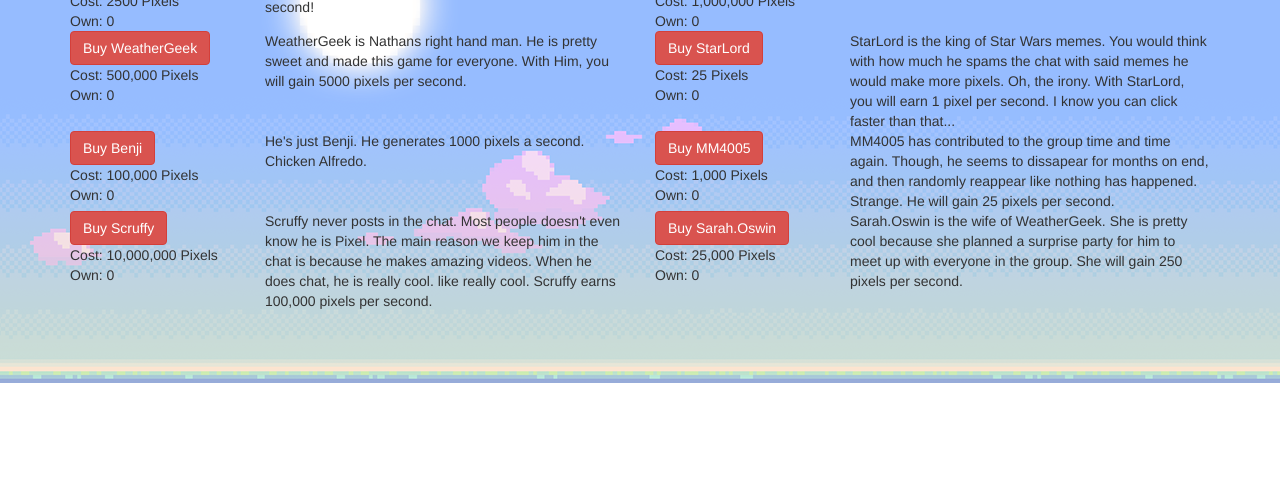
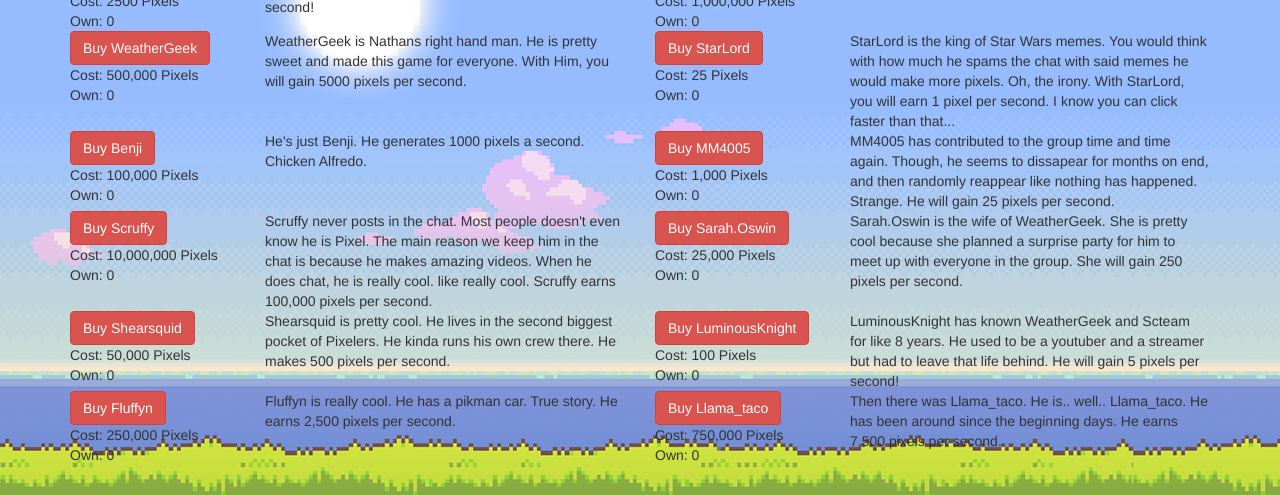
Before and after one commit to weathergeek96/PixelGame, a plain HTML site: page index.html in a window 1280 px wide. Shown: the part 417-912 px from the top of the page. Before the commit the page ends 800 px from the top, so only its background shows below. Drawn offline with nearby package versions, Linux system fonts and the light colour scheme.

Commit message:
Added more members. Fixed NaN bug.

```diff
--- a/css/main.css
+++ b/css/main.css
@@ -7,4 +7,5 @@ body {
     background-image: url("../images/background.png");
     background-repeat: no-repeat;
     background-attachment: fixed;
+    margin-bottom: 30px;
 }
--- a/index.html
+++ b/index.html
@@ -18,7 +18,7 @@
     <div class="row text-center"> <img class="img-responsive" src="images/logo.png" id="logo" alt="Pixel 4x29"></div>
     <div class="container">
         <div class="row">
-            <div class="col-sm-2">Total Pixels(P):</div>
+            <div class="col-sm-2">Total Pixels:</div>
             <div class="col-sm-2" id="pixels"></div>
             <div class="col-sm-2">Pixels Earned Per Second:</div>
             <div class="col-sm-2" id="amount">0</div>
@@ -94,6 +94,38 @@
             </div>
             <div class="col-sm-4">Sarah.Oswin is the wife of WeatherGeek. She is pretty cool because she planned a surprise party for him to meet up with everyone in the group. She will gain 250 pixels per second.</div>
         </div>
+        <div class="row">
+            <div class="col-sm-2">
+                <button type="button" class="btn btn-success" id="Shearsquid" onclick="buyItem('Shearsquid', 50000, 500)">Buy Shearsquid</button>
+                <br> Cost: 50,000 Pixels
+                <br> Own:
+                <text id="ShearsquidOwn">0</text>
+            </div>
+            <div class="col-sm-4">Shearsquid is pretty cool. He lives in the second biggest pocket of Pixelers. He kinda runs his own crew there. He makes 500 pixels per second.</div>
+            <div class="col-sm-2">
+                <button type="button" class="btn btn-success" id="LuminousKnight" onclick="buyItem('LuminousKnight', 100, 5)">Buy LuminousKnight</button>
+                <br> Cost: 100 Pixels
+                <br> Own:
+                <text id="LuminousKnightOwn">0</text>
+            </div>
+            <div class="col-sm-4">LuminousKnight has known WeatherGeek and Scteam for like 8 years. He used to be a youtuber and a streamer but had to leave that life behind. He will gain 5 pixels per second!</div>
+        </div>
+        <div class="row">
+            <div class="col-sm-2">
+                <button type="button" class="btn btn-success" id="Fluffyn" onclick="buyItem('Fluffyn', 250000, 2500)">Buy Fluffyn</button>
+                <br> Cost: 250,000 Pixels
+                <br> Own:
+                <text id="FluffynOwn">0</text>
+            </div>
+            <div class="col-sm-4">Fluffyn is really cool. He has a pikman car. True story. He earns 2,500 pixels per second.</div>
+            <div class="col-sm-2">
+                <button type="button" class="btn btn-success" id="Llama_taco" onclick="buyItem('Llama_taco', 750000, 7500)">Buy Llama_taco</button>
+                <br> Cost: 750,000 Pixels
+                <br> Own:
+                <text id="Llama_tacoOwn">0</text>
+            </div>
+            <div class="col-sm-4">Then there was Llama_taco. He is.. well.. Llama_taco. He has been around since the beginning days. He earns 7,500 pixels per second.</div>
+        </div>
     </div>
 </body>
 
--- a/scripts/main.js
+++ b/scripts/main.js
@@ -1,7 +1,7 @@
 console.log("main loaded");
 timerVar = setInterval(timer, 10);
 var multiplier, amount, totalPixels;
-var workers = ["CreativeSushi", "sam", "StarLord", "WeatherGeek", "Benji", "MM4005", "Scruffy", "Sarah.Oswin"];
+var workers = ["CreativeSushi", "sam", "StarLord", "WeatherGeek", "Benji", "MM4005", "Scruffy", "Sarah.Oswin", "Shearsquid", "LuminousKnight", "Llama_taco", "Fluffyn"];
 var owned = {
     CreativeSushi: 0
     , sam: 0
@@ -11,6 +11,10 @@ var owned = {
     , MM4005: 0
     , Scruffy: 0
     , 'Sarah.Oswin': 0
+    , Shearsquid: 0
+    , LuminousKnight: 0
+    , Fluffyn: 0
+    , Llama_taco: 0
 }
 var cost = {
     CreativeSushi: 1000000
@@ -21,6 +25,10 @@ var cost = {
     , MM4005: 1000
     , Scruffy: 10000000
     , 'Sarah.Oswin': 25000
+    , Shearsquid: 50000
+    , LuminousKnight: 100
+    , Fluffyn: 250000
+    , Llama_taco: 750000
 }
 multiplier = 1;
 amount = checkCookie('amount');
@@ -28,6 +36,18 @@ totalPixels = checkCookie('pixels');
 var ownedString = getCookie('owned');
 if (ownedString != "") {
     owned = JSON.parse(ownedString);
+    var x = workers.length;
+    while (x > 0) {
+        x = x - 1;
+        worker = workers[x];
+        console.log(worker);
+        checkObj = owned[worker];
+        console.log(checkObj);
+        if (checkObj === undefined) {
+            console.log("consider it undefined")
+            owned[worker] = 0;
+        }
+    }
     loadOwned();
 }
 console.log(totalPixels);
```
